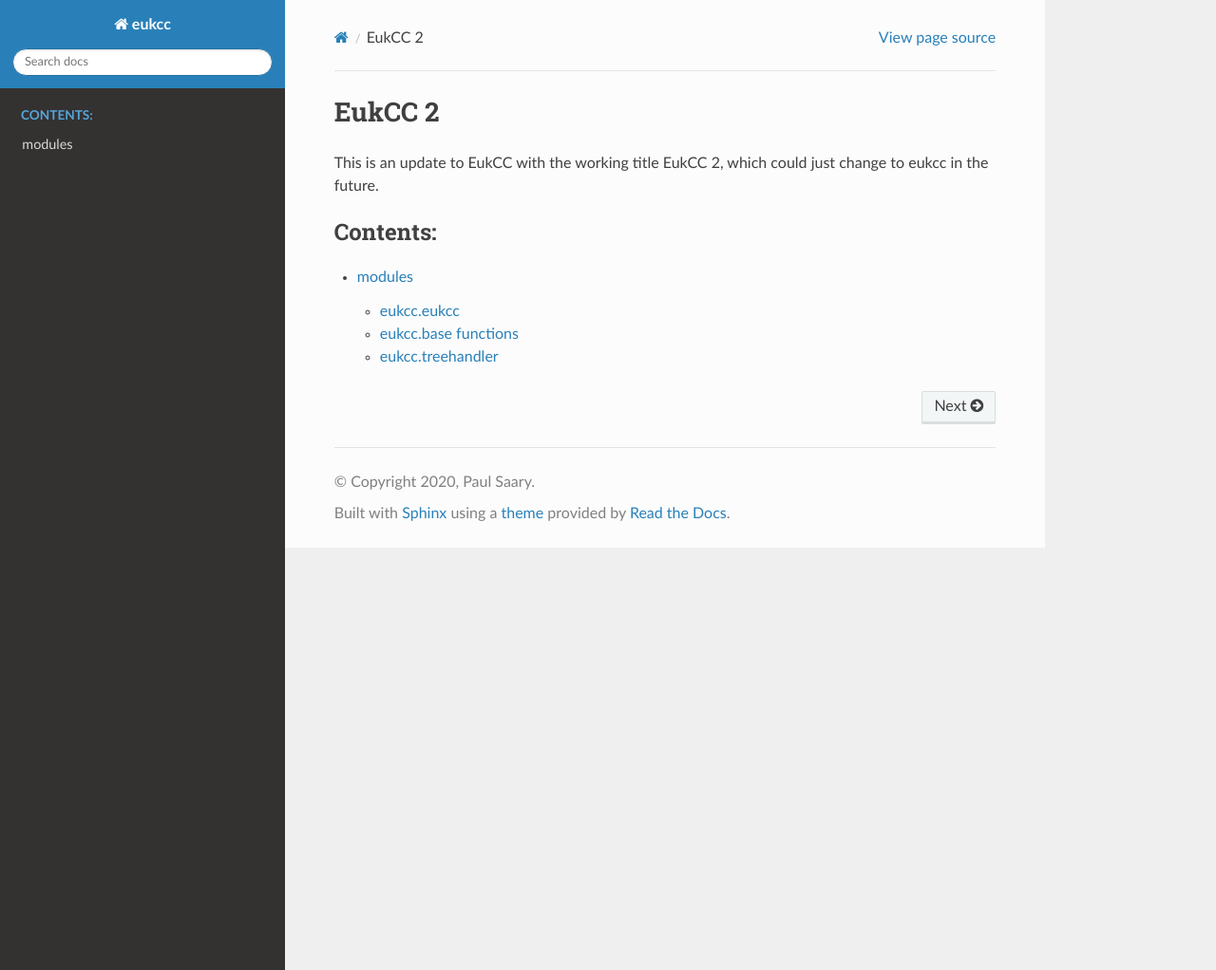
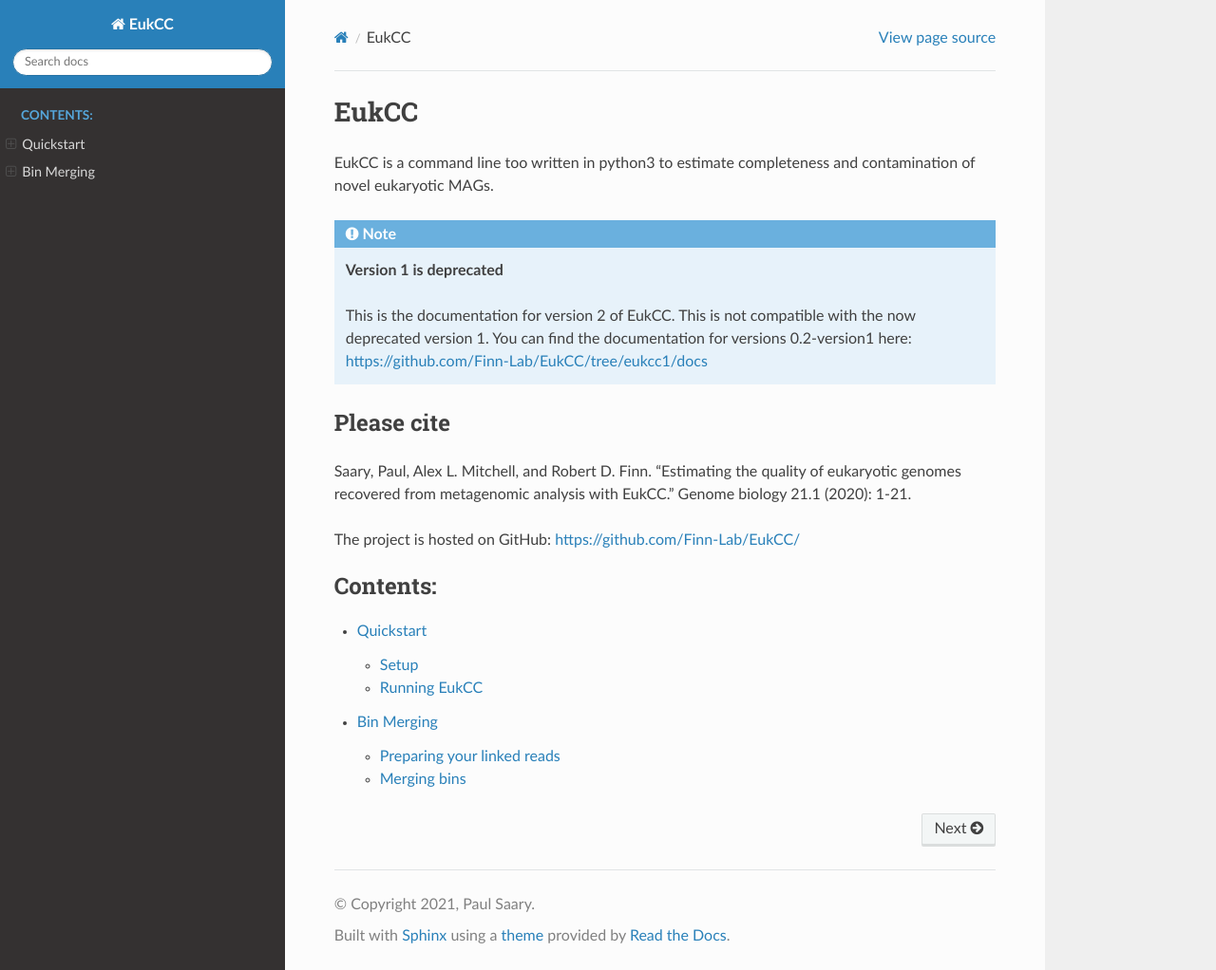
Before and after one commit to EBI-Metagenomics/EukCC, a Sphinx documentation site: the page built from docs/index.rst, in a window 1280 px wide and 1022 px high. Shown: the whole window at 95% size. Built offline with Sphinx 7.4.7 and the Read the Docs theme 2.0.0, drawn with Linux system fonts in a browser that asks for light colours.

Commit message:
update doc to eukcc2

```diff
--- a/docs/conf.py
+++ b/docs/conf.py
@@ -1,4 +1,4 @@
-import sphinx_rtd_theme
+import sphinx_rtd_theme  # noqa: F401
 
 # -*- coding: utf-8 -*-
 #
@@ -21,8 +21,8 @@ import sphinx_rtd_theme
 
 # -- Project information -----------------------------------------------------
 
-project = "eukcc"
-copyright = "2020, Paul Saary"
+project = "EukCC"
+copyright = "2021, Paul Saary"
 author = "Paul Saary"
 
 # The short X.Y version
@@ -81,7 +81,10 @@ html_theme = "sphinx_rtd_theme"
 # further.  For a list of options available for each theme, see the
 # documentation.
 #
-# html_theme_options = {}
+html_theme_options = {
+    "collapse_navigation": False,
+    "sticky_navigation": True,
+}
 
 # Add any paths that contain custom static files (such as style sheets) here,
 # relative to this directory. They are copied after the builtin static files,
--- a/docs/index.rst
+++ b/docs/index.rst
@@ -1,12 +1,30 @@
 =================================
-EukCC 2
+EukCC
 =================================
 
-This is an update to EukCC with the working title
-EukCC 2, which could just change to eukcc in the future.
+
+EukCC is a command line too written in python3 to estimate completeness and contamination
+of novel eukaryotic MAGs.
+
+.. note::
+
+    **Version 1 is deprecated**
+
+    This is the documentation for version 2 of EukCC. This is not compatible with the now deprecated version 1.
+    You can find the documentation  for versions 0.2-version1 here: https://github.com/Finn-Lab/EukCC/tree/eukcc1/docs
+
+Please cite
+====================================
+
+Saary, Paul, Alex L. Mitchell, and Robert D. Finn. "Estimating the quality of eukaryotic genomes recovered from metagenomic analysis with EukCC." Genome biology 21.1 (2020): 1-21.
+
+The project is hosted on GitHub: https://github.com/Finn-Lab/EukCC/
+
+
 
 .. toctree::
     :maxdepth: 2
     :caption: Contents:
 
-    modules <modules.rst>
+    Quickstart<quickstart.rst>
+    Bin Merging<bin_merging.rst>
```
Also changed, not shown: docs/bin_merging.rst (added, +60 -0 lines), docs/quickstart.rst (added, +95 -0 lines), 1 other file.
